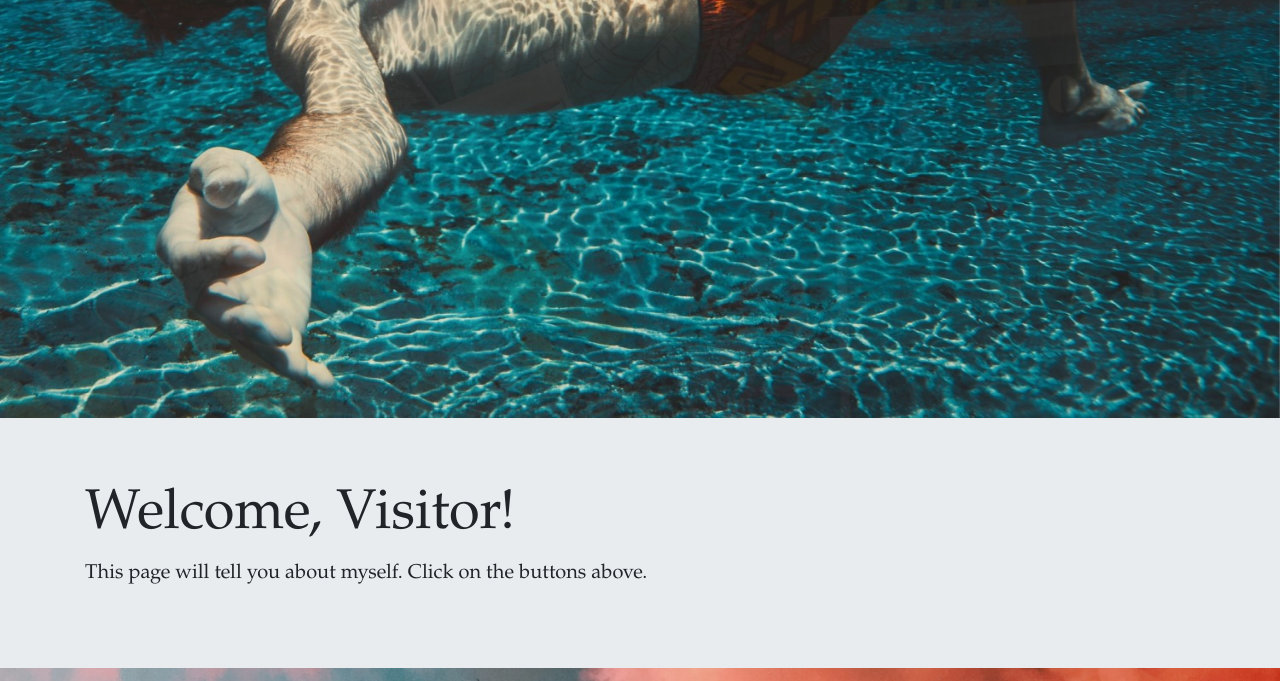
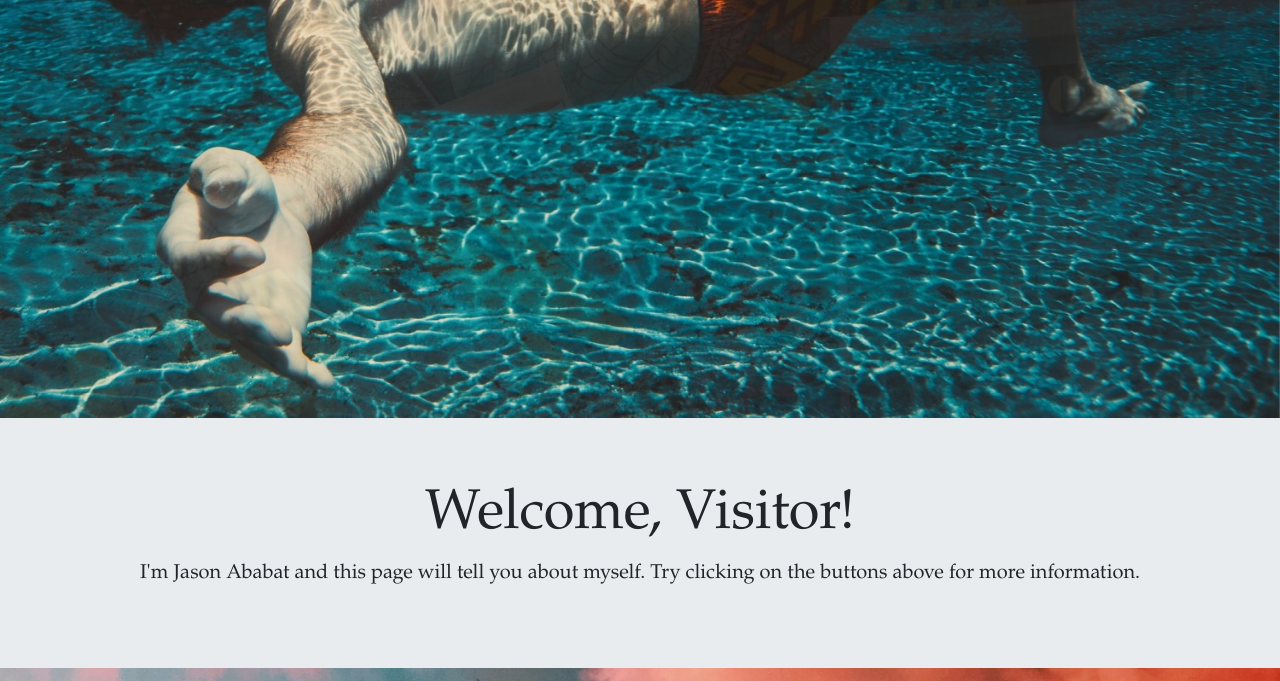
Before and after one commit to jasonababat30/csp1, a plain HTML site: page index.html in a window 1280 px wide. Shown: the part 691-1372 px from the top of the page. Drawn offline with nearby package versions, Linux system fonts and the light colour scheme.

Commit message:
Changed text alignment in index.html

```diff
--- a/contact/contact.css
+++ b/contact/contact.css
@@ -23,9 +23,10 @@ body {
 	font-family: Garamond, serif;
 }
 #footer {
+	position:;
 	color: #e8c66f;
 	width: 100%;
-	bottom: 0;
+	bottom: 100%;
 	background-image: url('../images/clouds.jpg');
 	background-size: cover;
 	background-repeat: no-repeat;
--- a/index.css
+++ b/index.css
@@ -19,7 +19,8 @@
 }
 .jumbotron {
 	font-family: Garamond, serif;
-	height: 100%
+	height: 100%;
+	text-align: center;
 }
 #footer {
 	color: #e8c66f;
--- a/index.html
+++ b/index.html
@@ -67,9 +67,9 @@
 
 	<!-- Jumbotron -->
 	<div class="jumbotron jumbotron-fluid mb-0">
-	  <div class="container">
+	  <div class="container justify-content-center">
 	    <h1 class="display-4">Welcome, Visitor!</h1>
-	    <p class="lead">This page will tell you about myself. Click on the buttons above.</p>
+	    <p class="lead">I'm Jason Ababat and this page will tell you about myself. Try clicking on the buttons above for more information.</p>
 	  </div>
 	</div>
 
```
